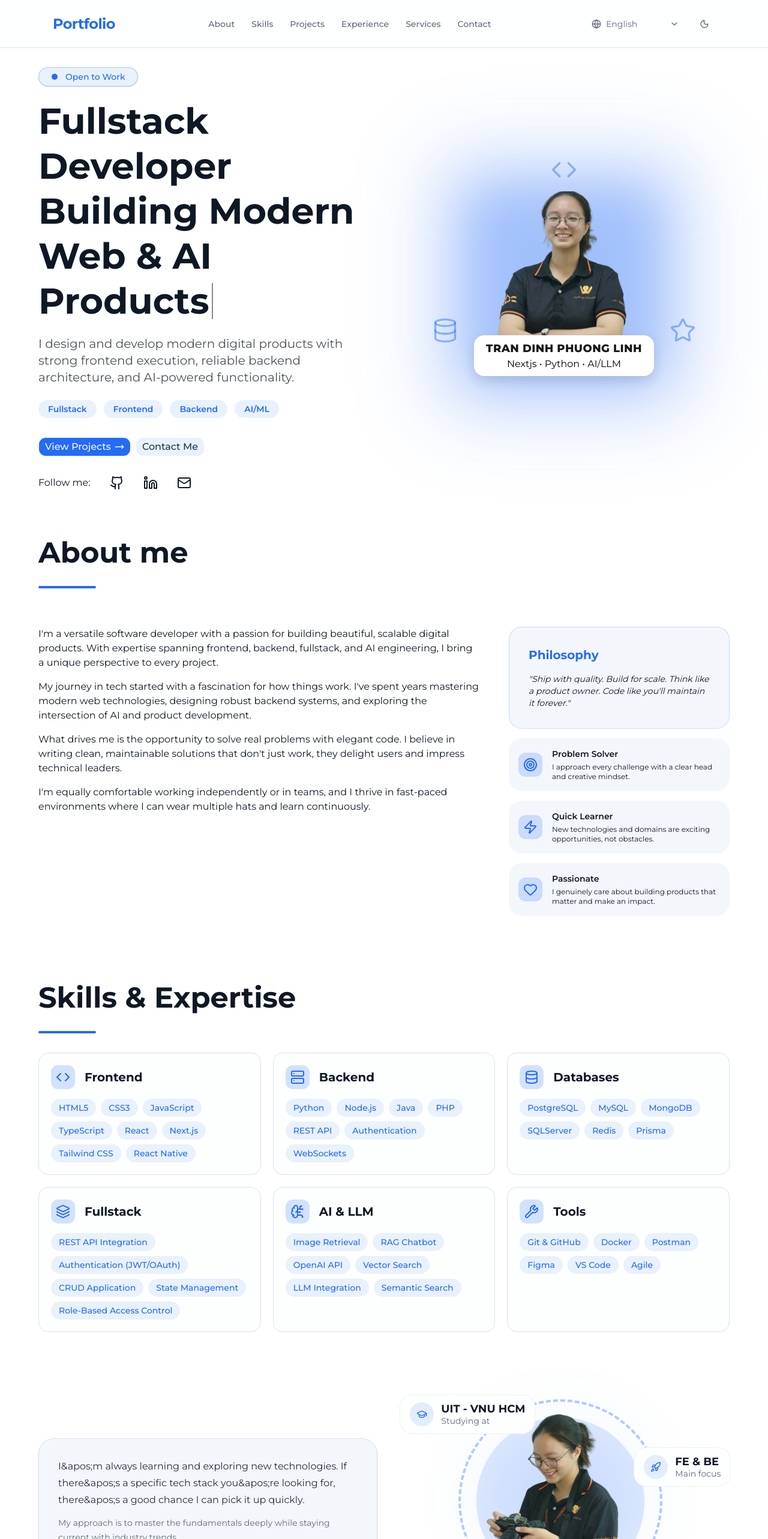
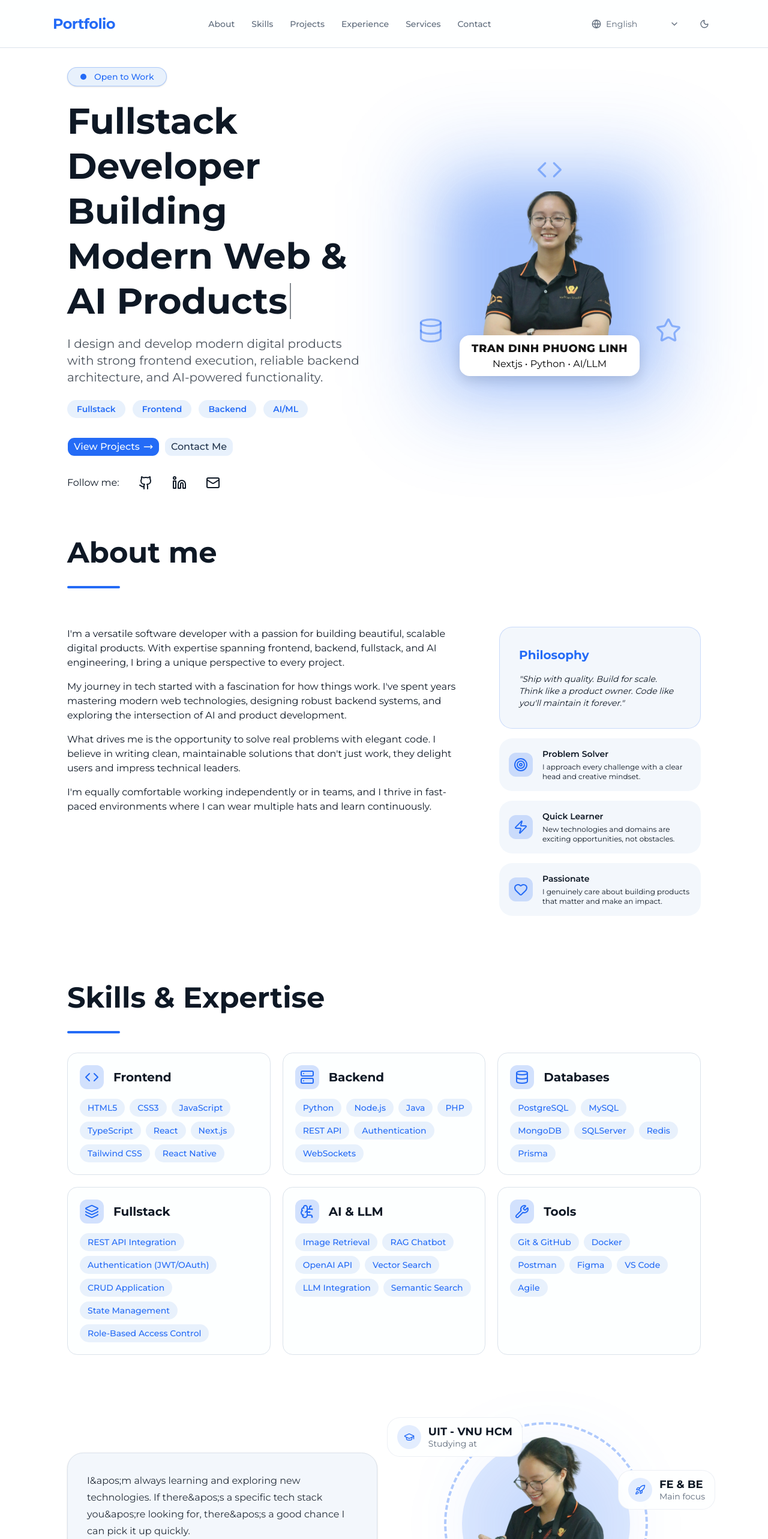
Before and after one commit to Phluynhh/Portfolio, a Next.js app: page / in a window 1280 px wide. Shown: the top 2566 px of the page at 60% size. Built offline with nearby package versions, Linux system fonts and the light colour scheme.

Commit message:
feat: enhance UI components with mobile responsiveness adjustments

```diff
--- a/src/components/ui/About.tsx
+++ b/src/components/ui/About.tsx
@@ -12,7 +12,7 @@ export default function About({ lang }: AboutProps) {
 
   return (
     <section className="relative overflow-hidden">
-      <div className="mx-auto flex w-full max-w-6xl flex-col gap-8 py-8">
+      <div className="mx-auto flex w-full max-w-6xl flex-col gap-8 py-8 md:px-12">
         <h1 className="text-5xl font-bold">
           {isVi ? "Giới thiệu" : "About me"}
         </h1>
--- a/src/components/ui/Contact.tsx
+++ b/src/components/ui/Contact.tsx
@@ -12,7 +12,7 @@ export default function Contact({ lang }: ContactProps) {
 
   return (
     <section className="relative overflow-hidden">
-      <div className="mx-auto flex w-full max-w-6xl flex-col gap-8 py-8">
+      <div className="mx-auto flex w-full max-w-6xl flex-col gap-8 py-8 md:px-12">
         <h1 className="text-5xl font-bold text-center">
           {isVi ? "Liên hệ" : "Get In Touch"}
         </h1>
--- a/src/components/ui/Experience.tsx
+++ b/src/components/ui/Experience.tsx
@@ -12,7 +12,7 @@ export default function Experience({ lang }: ExperienceProps) {
 
   return (
     <section className="relative overflow-hidden">
-      <div className="mx-auto flex w-full max-w-6xl flex-col gap-8 py-8">
+      <div className="mx-auto flex w-full max-w-6xl flex-col gap-8 py-8 md:px-12">
         <h1 className="text-5xl font-bold">
           {isVi ? "Kinh nghiệm" : "Experience"}
         </h1>
--- a/src/components/ui/Header.tsx
+++ b/src/components/ui/Header.tsx
@@ -117,7 +117,7 @@ export default function Header({ lang, onLanguageChange }: HeaderProps) {
   const navLinks = NAV_LINKS[lang];
 
   return (
-    <header className="fixed top-0 left-0 right-0 z-50 h-20 border-b border-border bg-background/50 backdrop-blur-md">
+    <header className="fixed top-0 left-0 right-0 z-50 h-20 border-b border-border bg-background/50 backdrop-blur-md md:px-8">
       <div className="mx-auto flex h-full w-full max-w-6xl items-center justify-between px-4 md:px-6">
         <a
           href="#overall"
--- a/src/components/ui/Overall.tsx
+++ b/src/components/ui/Overall.tsx
@@ -37,7 +37,7 @@ export default function Overall({ lang }: OverallProps) {
 
   return (
     <section className="relative overflow-hidden">
-      <div className="mx-auto flex w-full max-w-6xl flex-col items-center justify-between gap-12 py-8 lg:flex-row">
+      <div className="mx-auto flex w-full max-w-6xl flex-col items-center justify-between gap-12 py-8 lg:flex-row md:px-12">
         <div className="w-full lg:w-1/2">
           <div className="inline-flex items-center gap-3 rounded-full border border-primary/30 bg-secondary px-5 py-2 text-primary shadow-sm">
             <span className="relative flex h-3 w-3 items-center justify-center">
--- a/src/components/ui/Projects.tsx
+++ b/src/components/ui/Projects.tsx
@@ -211,7 +211,7 @@ export default function Projects({ lang }: ProjectsProps) {
 
   return (
     <section className="relative overflow-hidden">
-      <div className="mx-auto flex w-full max-w-6xl flex-col gap-8 py-8">
+      <div className="mx-auto flex w-full max-w-6xl flex-col gap-8 py-8 md:px-12">
         <h1 className="text-5xl font-bold">
           {isVi ? "Dự án nổi bật" : "Featured Projects"}
         </h1>
--- a/src/components/ui/Services.tsx
+++ b/src/components/ui/Services.tsx
@@ -127,7 +127,7 @@ export default function Services({ lang }: ServicesProps) {
 
   return (
     <section className="relative overflow-hidden">
-      <div className="mx-auto flex w-full max-w-6xl flex-col gap-8 py-8">
+      <div className="mx-auto flex w-full max-w-6xl flex-col gap-8 py-8 md:px-12">
         <h1 className="text-5xl font-bold">{isVi ? "Dịch vụ" : "Services"}</h1>
         <Separator className="data-horizontal:h-1 w-1/12! rounded-full bg-primary" />
         <div className="grid grid-cols-1 gap-6 md:grid-cols-2 xl:grid-cols-3">
--- a/src/components/ui/Skills.tsx
+++ b/src/components/ui/Skills.tsx
@@ -111,7 +111,7 @@ export default function Skills({ lang }: SkillsProps) {
 
   return (
     <section className="relative overflow-hidden">
-      <div className="mx-auto flex w-full max-w-6xl flex-col gap-8 py-8">
+      <div className="mx-auto flex w-full max-w-6xl flex-col gap-8 py-8 md:px-12">
         <h1 className="text-5xl font-bold">
           {isVi ? "Kỹ năng & Chuyên môn" : "Skills & Expertise"}
         </h1>
```
